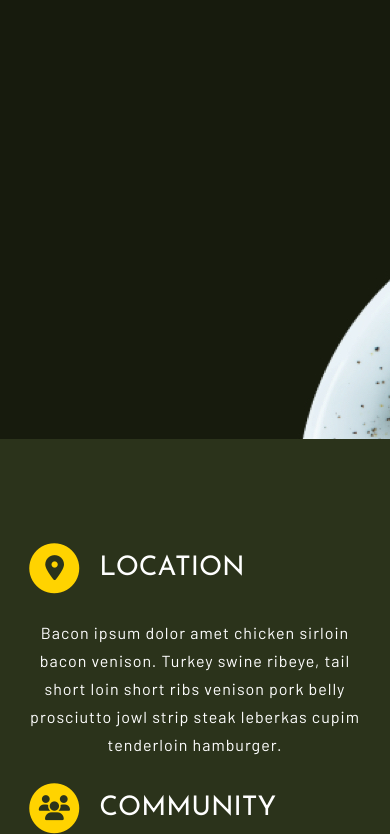
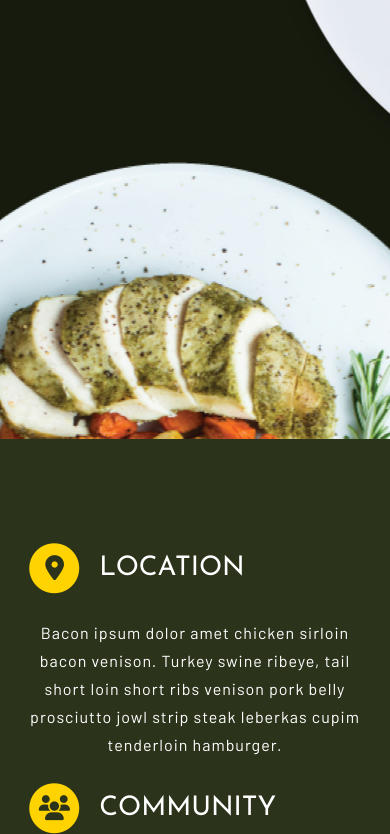
Before and after one commit to CodeBird3/caitlin-klotz-project-two, a plain HTML site: page index.html in a window 390 px wide. Shown: the part 194-1028 px from the top of the page. Drawn offline with Linux system fonts and the light colour scheme.

Commit message:
changed background image position for smaller devices

```diff
--- a/styles/sass/_mediaQueries.scss
+++ b/styles/sass/_mediaQueries.scss
@@ -187,6 +187,13 @@
     }
     // !SECTION navigation
 
+    // SECTION header
+        // shift background image position so object can be seen on all screens
+        header {
+            background-position: 35%;
+        }
+    // !SECTION header
+
     // SECTION home page
         // set width of text cards to 100% so they stack on top of each other in about section
     .aboutFlex {
@@ -345,8 +352,6 @@
             height: 4rem;
         }
     }
-    // home page header
-    // contact page header
     // !SECTION header
 
     // SECTION home page
```
Also changed, not shown: styles/style.css.
